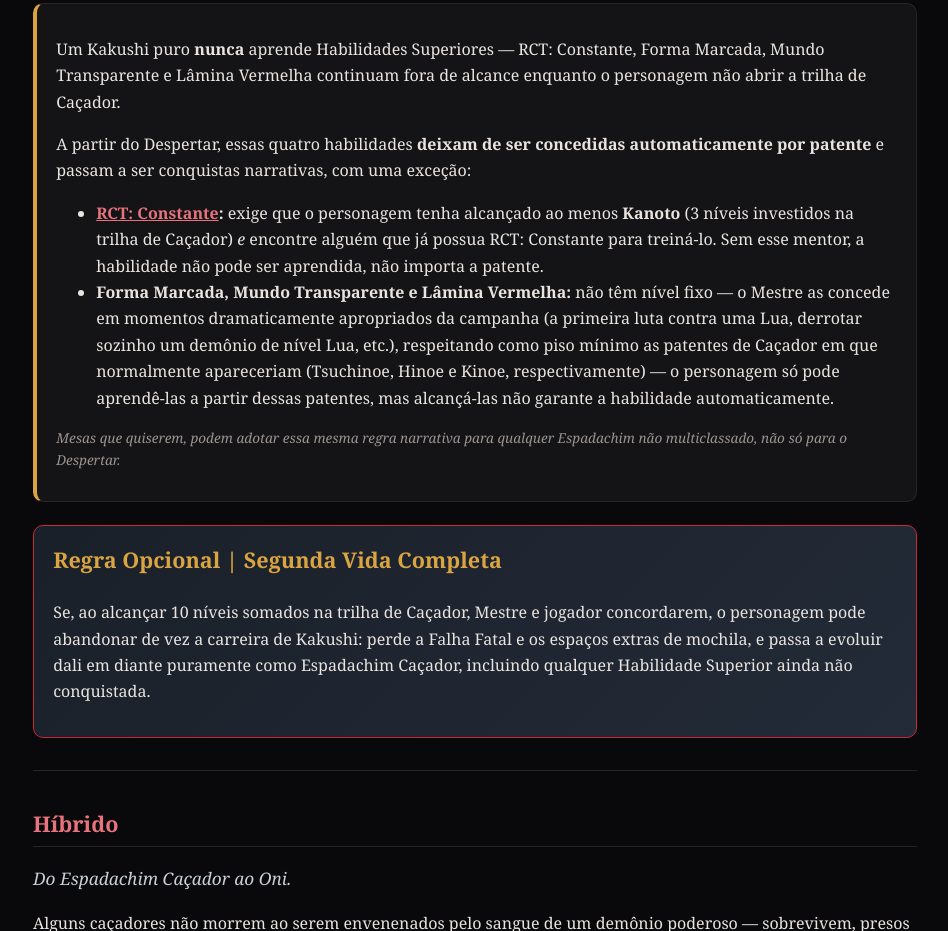
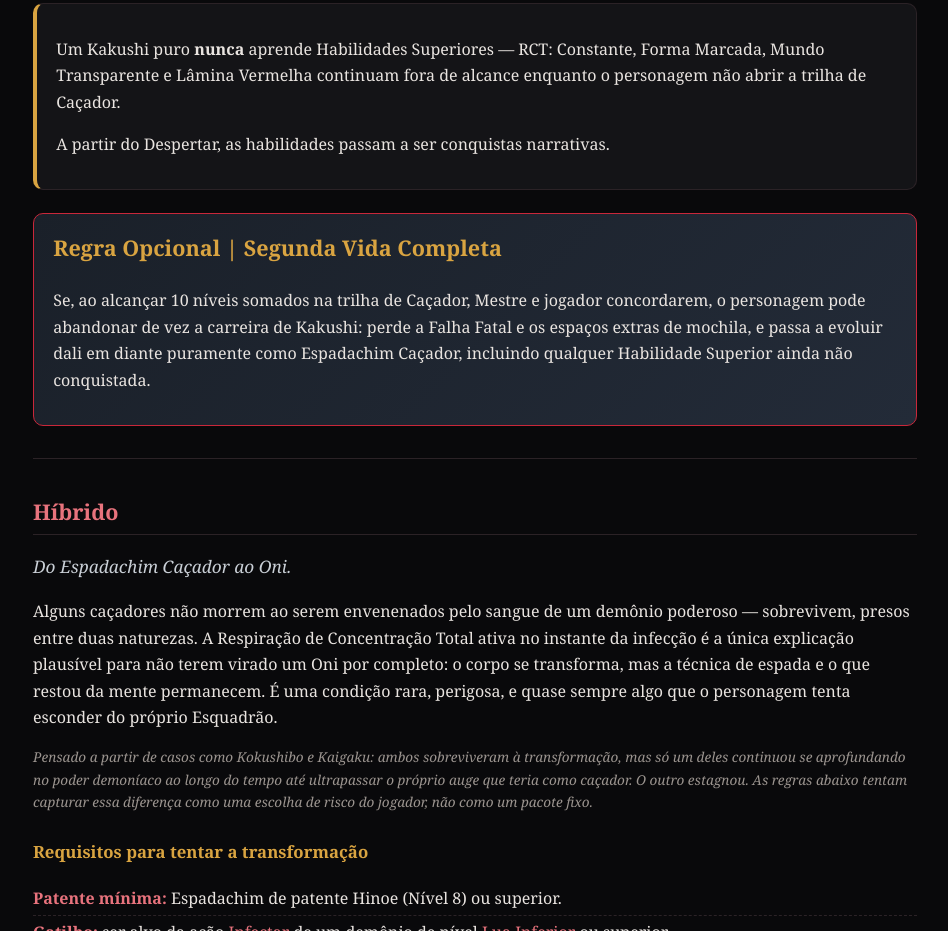
Before and after one commit to Kisyk/breath-and-live-wiki, a plain HTML site: page multiclasse.html in a window 1280 px wide. Shown: the part 1476-2407 px from the top of the page, without its empty margins (305-1253 px from the left). Drawn offline with Linux system fonts and the light colour scheme.

Commit message:
Update multiclasse.html

```diff
--- a/multiclasse.html
+++ b/multiclasse.html
@@ -47,12 +47,7 @@
 <h3 id="habilidades-superiores-despertar">Habilidades Superiores</h3>
 <div class="box gold">
 <p>Um Kakushi puro <b>nunca</b> aprende Habilidades Superiores — RCT: Constante, Forma Marcada, Mundo Transparente e Lâmina Vermelha continuam fora de alcance enquanto o personagem não abrir a trilha de Caçador.</p>
-<p>A partir do Despertar, essas quatro habilidades <b>deixam de ser concedidas automaticamente por patente</b> e passam a ser conquistas narrativas, com uma exceção:</p>
-<ul>
-<li><b><a href="habilidades-superiores.html#tcbc">RCT: Constante</a>:</b> exige que o personagem tenha alcançado ao menos <b>Kanoto</b> (3 níveis investidos na trilha de Caçador) <i>e</i> encontre alguém que já possua RCT: Constante para treiná-lo. Sem esse mentor, a habilidade não pode ser aprendida, não importa a patente.</li>
-<li><b>Forma Marcada, Mundo Transparente e Lâmina Vermelha:</b> não têm nível fixo — o Mestre as concede em momentos dramaticamente apropriados da campanha (a primeira luta contra uma Lua, derrotar sozinho um demônio de nível Lua, etc.), respeitando como piso mínimo as patentes de Caçador em que normalmente apareceriam (Tsuchinoe, Hinoe e Kinoe, respectivamente) — o personagem só pode aprendê-las a partir dessas patentes, mas alcançá-las não garante a habilidade automaticamente.</li>
-</ul>
-<p class="note">Mesas que quiserem, podem adotar essa mesma regra narrativa para qualquer Espadachim não multiclassado, não só para o Despertar.</p>
+<p>A partir do Despertar, as habilidades passam a ser conquistas narrativas.</p>
 </div>
 
 <div class="special-box">
```
